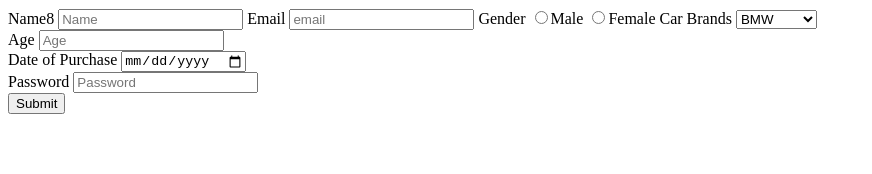
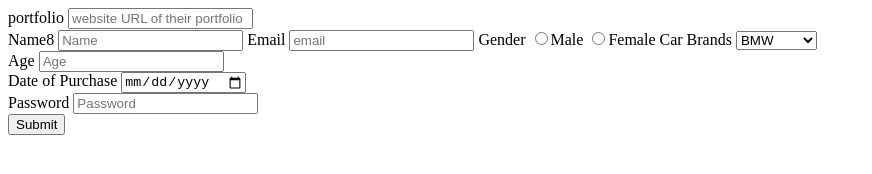
Before and after one commit to acciojob/car-insurance-form-rsingh241020, a website: page main.html in a window 1280 px wide. Shown: the whole page, without its empty margins (0-872 px from the left). Drawn offline with Linux system fonts and the light colour scheme.

Commit message:
created a submission

```diff
--- a/main.html
+++ b/main.html
@@ -8,8 +8,8 @@
 
 <body>
 	<form >
-<!-- 		<label for ="portfolio">portfolio</label>
-		<input type="url"name ="portfolio" required id="portfolio"placeholder="website URL of their portfolio"><br> -->
+		<label for ="portfolio">portfolio</label>
+		<input type="url"name ="portfolio" required id="portfolio"placeholder="website URL of their portfolio"><br>
 		<label for="name">Name8</label>
 		<input type="text"name="name"required placeholder="Name"<br>
 		<label for="email">Email</label>
```
